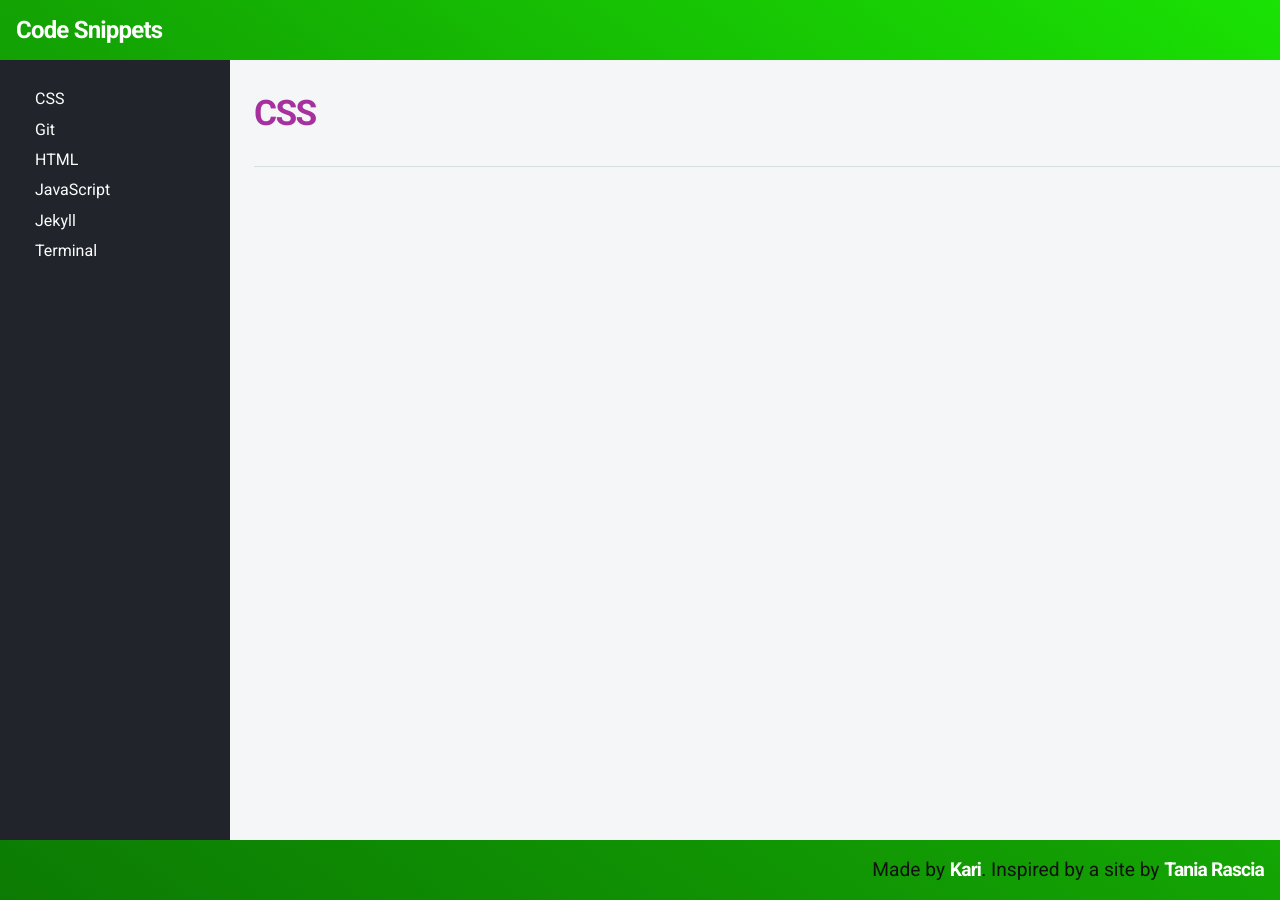
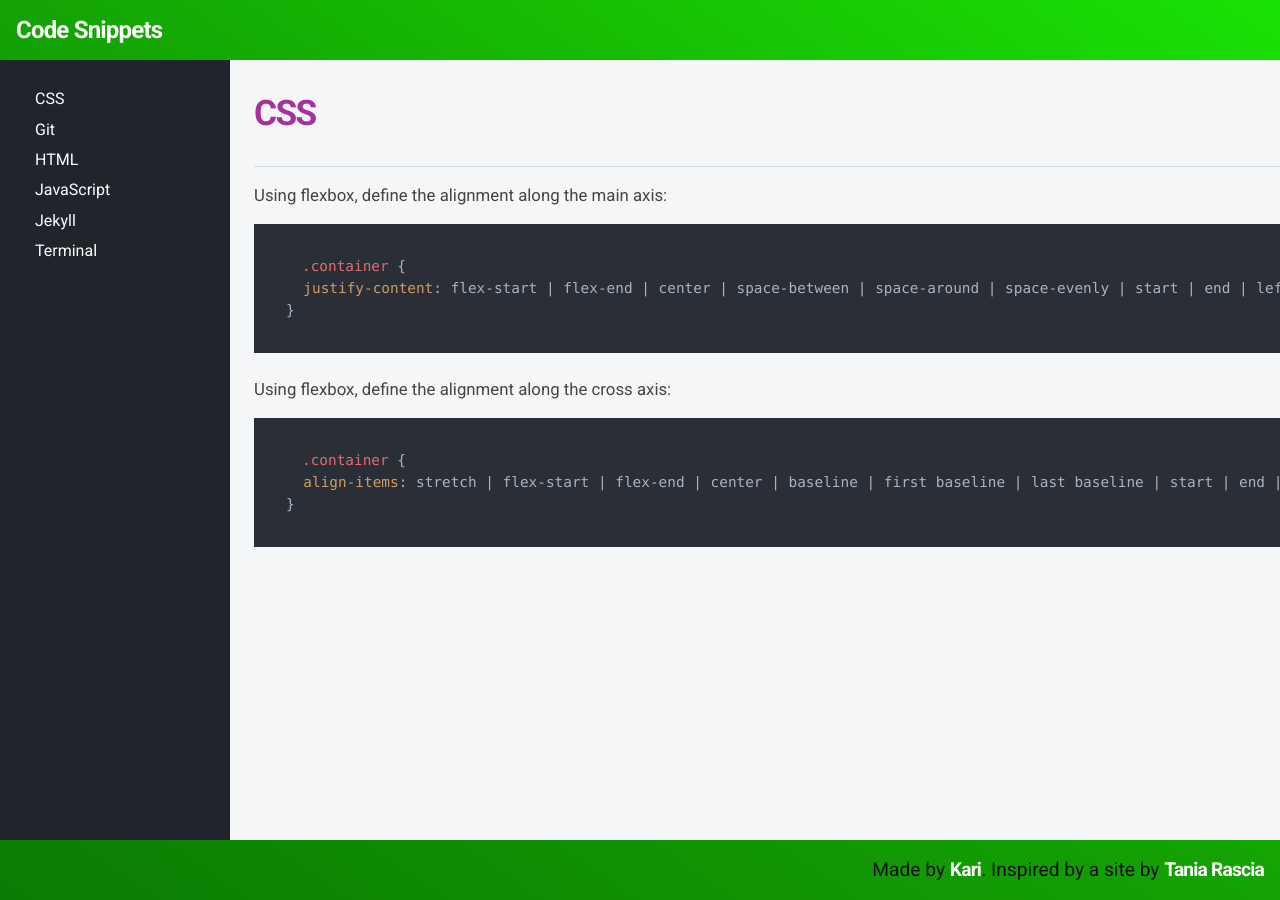
Before and after one commit to KJLarson/snippets, a Jekyll site: the page built from _pages/css.md, in a window 1280 px wide. Built offline with Jekyll 4.4.1, drawn with Linux system fonts in a browser that asks for light colours; nearby versions of some CDN libraries.

Commit message:
Add justify-content and align-items snippets

````diff
--- a/_pages/css.md
+++ b/_pages/css.md
@@ -5,3 +5,19 @@ categories: css
 subtitle:
 permalink: /css/
 ---
+
+Using flexbox, define the alignment along the main axis:
+
+ ```css
+.container {
+  justify-content: flex-start | flex-end | center | space-between | space-around | space-evenly | start | end | left | right ... + safe | unsafe;
+}
+ ```
+
+ Using flexbox, define the alignment along the cross axis:
+
+```css
+.container {
+  align-items: stretch | flex-start | flex-end | center | baseline | first baseline | last baseline | start | end | self-start | self-end + ... safe | unsafe;
+}
+```
````
